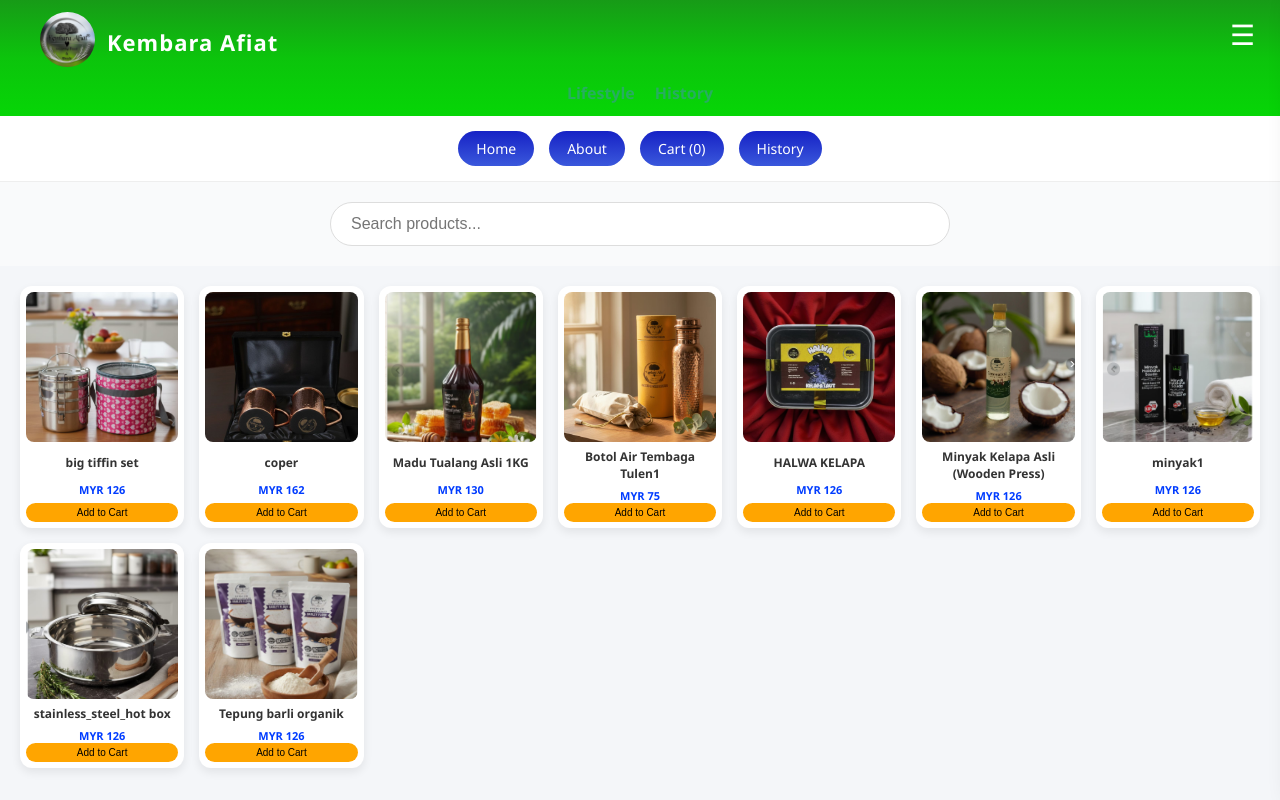
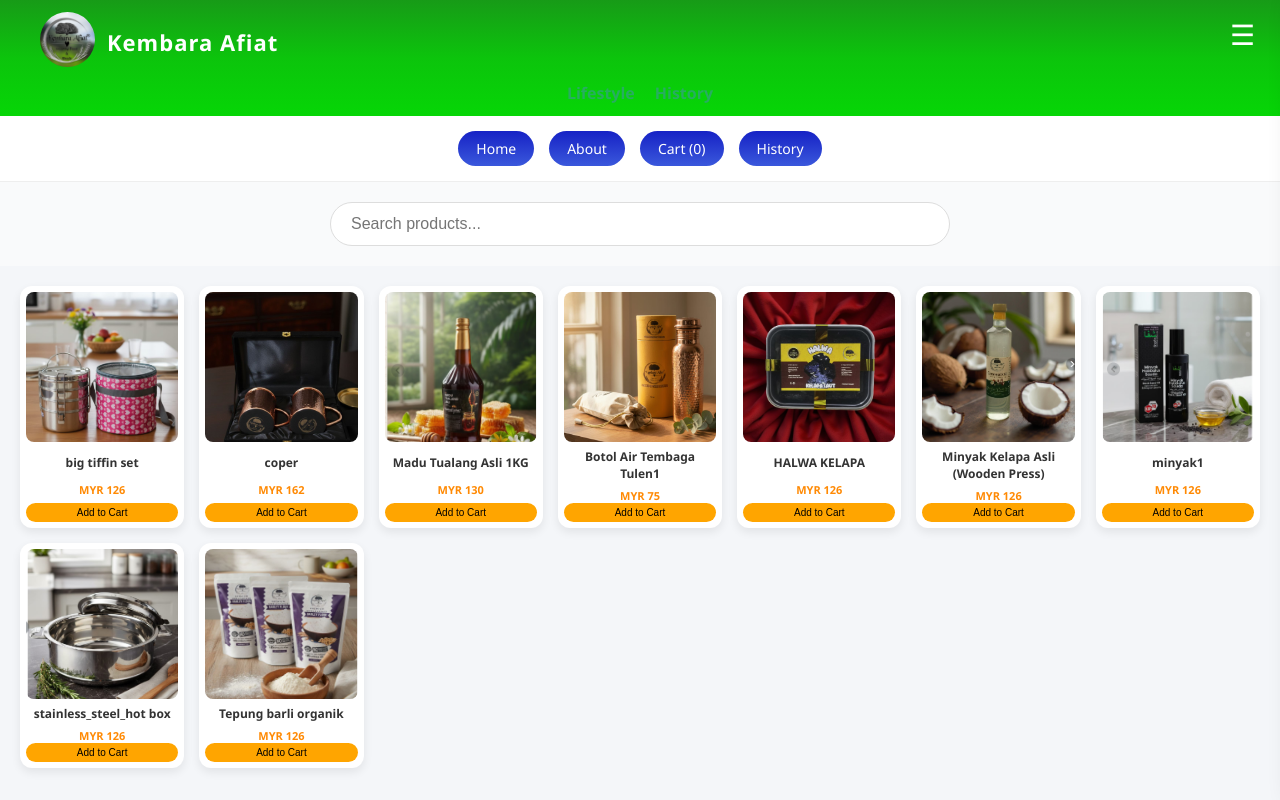
Before and after one commit to Mohamedasbar/KEMBARA-AFIAT2, a React (Create React App) app: page / in a window 1280 px wide. Shown: the top 800 px of the page. Built offline with nearby package versions, Linux system fonts and the light colour scheme.

Commit message:
Update style.css

```diff
--- a/src/style.css
+++ b/src/style.css
@@ -133,7 +133,7 @@
 .price {
   font-size: 11px;
   font-weight: bold;
-  color: rgb(0, 60, 255);
+  color: #ff8800fb;
 }
 
 .product-box button {
```
